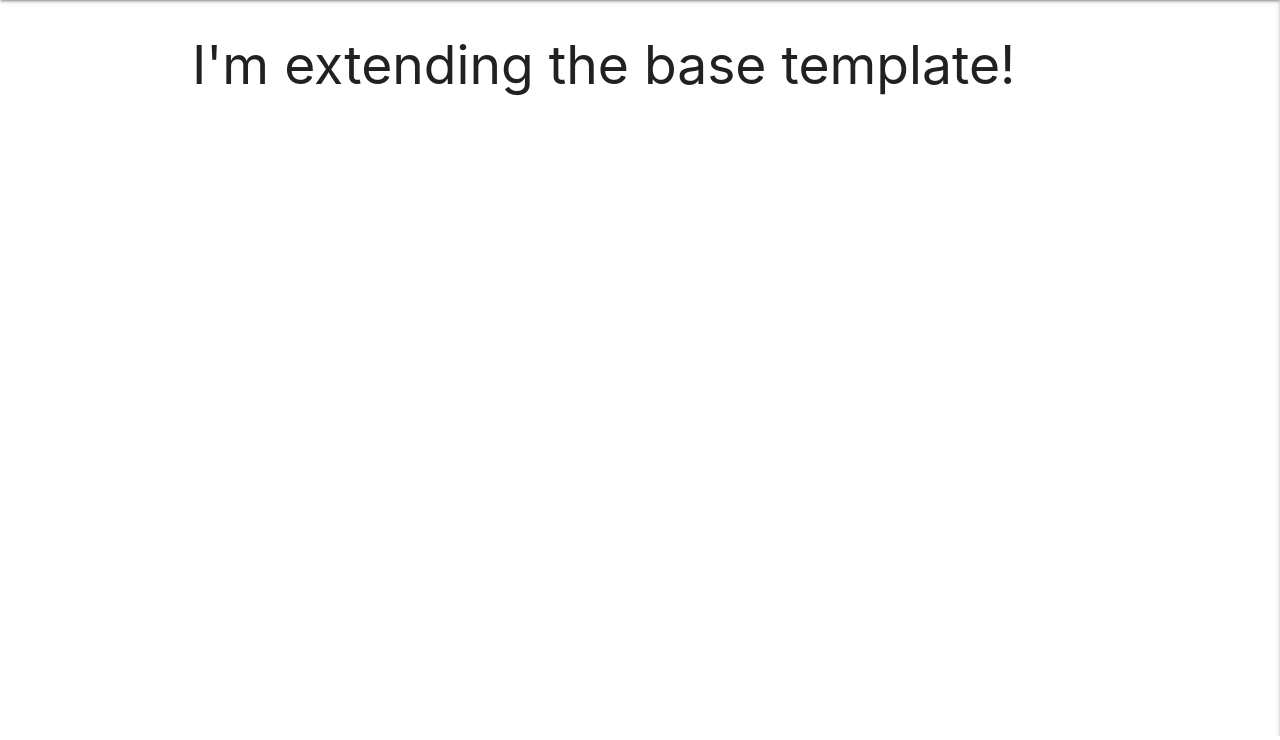
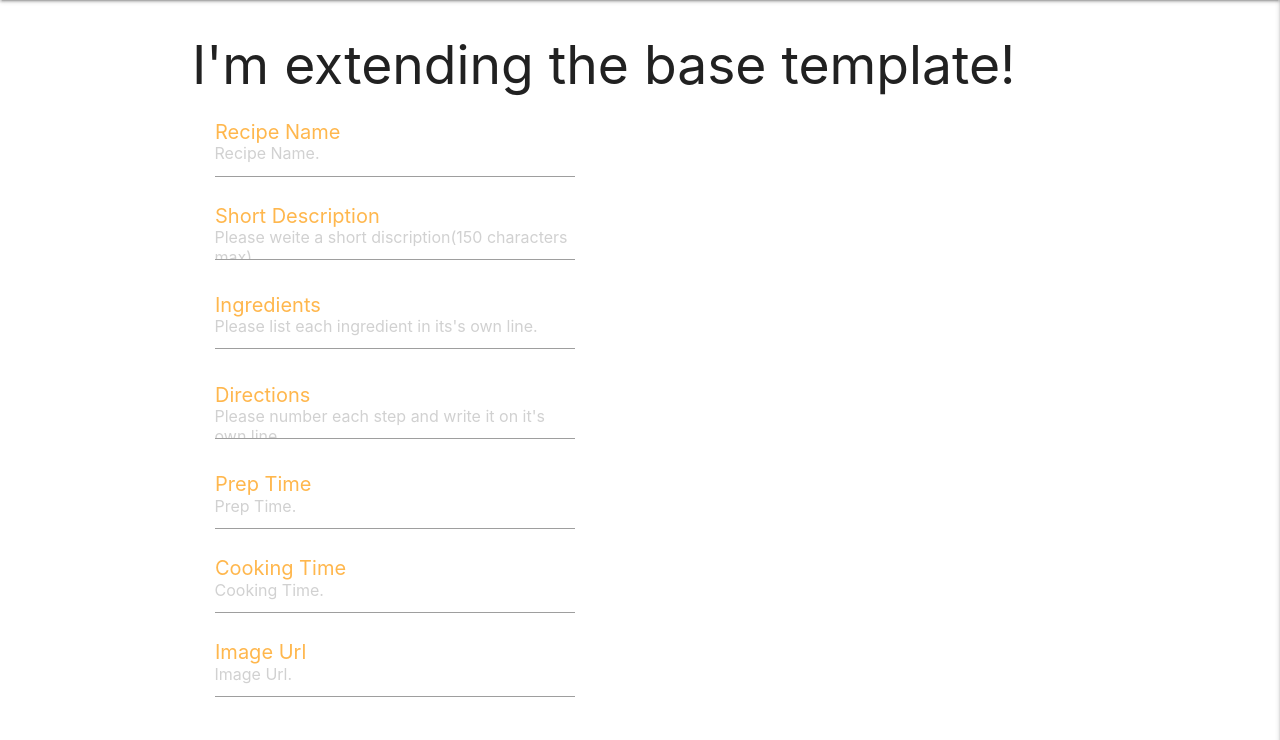
Before and after one commit to Code-Institute-Submissions/rpaulnarcis-milestone3, a Flask app: page / in a window 1280 px wide. Shown: the part 64-804 px from the top of the page. Run offline with Flask 2, Linux system fonts and the light colour scheme; data that the repository does not hold is empty; some libraries are stand-ins or nearby versions.

Commit message:
Added Recipe Form

```diff
--- a/static/css/style.css
+++ b/static/css/style.css
@@ -5,3 +5,43 @@
 .flashes h4 {
     line-height: 2;
 }
+
+#recipe-name{
+    font-size: 25px;
+    color:#ffb74d;
+}
+
+#recipe-category{
+    font-size: 25px;
+    color:#ffb74d;
+}
+
+#short-discription{
+    font-size: 25px;
+    color:#ffb74d;
+}
+
+#ingredient{
+    font-size: 25px;
+    color:#ffb74d;
+}
+
+#direction{
+   font-size: 25px;
+   color:#ffb74d;
+}
+
+#prep_time{
+   font-size: 25px;
+   color:#ffb74d;
+}
+
+#cooking-time{
+   font-size: 25px;
+   color:#ffb74d;
+}
+
+#image-url{
+   font-size: 25px;
+   color:#ffb74d;
+}
--- a/templates/recipes.html
+++ b/templates/recipes.html
@@ -5,7 +5,6 @@
 
     {% for recipe in recipes %}
         {{ recipe.recipe_name}}<br>
-        {{ recipe.recipe_category}}<br>
         {{ recipe.recipe_short_description}}<br>
         {{ recipe.recipe_ingredients}}<br>
         {{ recipe.recipe_directions}}<br>
@@ -14,4 +13,41 @@
         {{ recipe.recipe_image_url}}<br>
     {% endfor %}
 
+<div class="row">
+    <form class="col s8">
+        <div class=" input-field col s8 ">
+            <input placeholder="Recipe Name." id="recipe_name" type="text">
+            <label for="first_name" id="recipe-name">Recipe Name</label>
+        </div>
+        <div class="input-field col s8">
+            <textarea placeholder="Please weite a short discription(150 characters max)" id="discription"
+                class="materialize-textarea"></textarea>
+            <label for="textarea1" id="short-discription">Short Description</label>
+        </div>
+        <div class="input-field col s8">
+            <textarea placeholder="Please list each ingredient in its's own line." id="Ingredient"
+                class="materialize-textarea"></textarea>
+            <label for="textarea1" id="ingredient">Ingredients</label>
+        </div>
+        <div class="input-field col s8">
+            <textarea placeholder="Please number each step and write it on it's own line." id="Direction"
+                class="materialize-textarea"></textarea>
+            <label for="textarea1" id="direction">Directions</label>
+        </div>
+        <div class="input-field col s8">
+            <input placeholder="Prep Time." id="Prep_time" type="text">
+            <label for="prep_time" id="prep_time">Prep Time</label>
+        </div>
+        <div class="input-field col s8">
+            <input placeholder="Cooking Time." id="Cooking_time" type="text" class="validate">
+            <label for="Cooking_time" id="cooking-time">Cooking Time</label>
+        </div>
+        <div class="input-field col s8">
+            <input placeholder="Image Url." id="image_url" type="text" class="validate">
+            <label for="image_url" id="image-url">Image Url</label>
+        </div>
+    </form>
+</div>
+
+
 {% endblock %}
```
